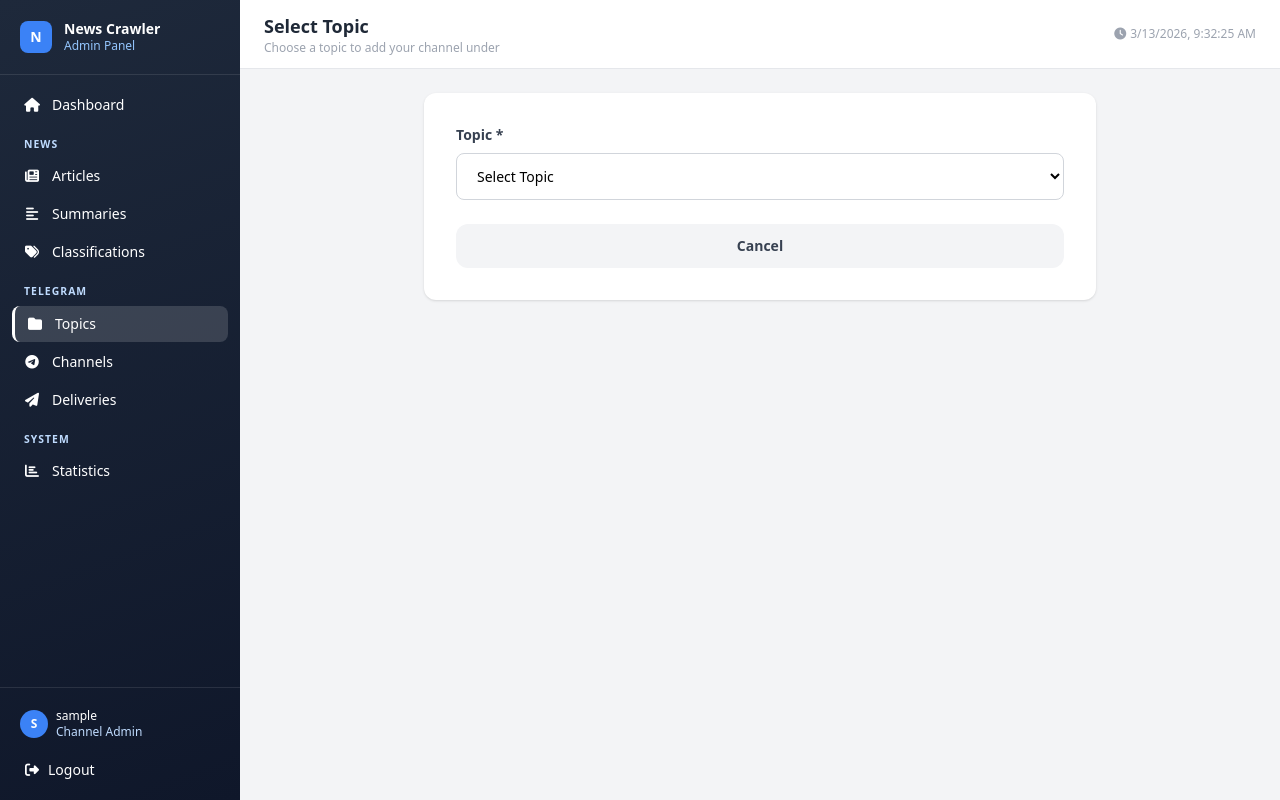
After one commit to Abdulazizrav/NewsCrawler, a Django app: page /topics/select/ in a window 1280 px wide. The commit adds this page. Run offline with Django 5.2, Linux system fonts and the light colour scheme; the visitor is signed in with stand-in values (Sample User, id 1); data that the repository does not hold is empty; some libraries are stand-ins or nearby versions.

Commit message:
The project is upgraded!

```diff
--- a/apps/urls.py
+++ b/apps/urls.py
@@ -31,6 +31,7 @@ urlpatterns = [
 
     # Topics
     path('topics/',                 views.topic_list,   name='topic_list'),
+    path('topics/select/',          views.topic_select, name='topic_select'),
     path('topics/add/',             views.topic_add,    name='topic_add'),
     path('topics/edit/<int:pk>/',   views.topic_edit,   name='topic_edit'),
     path('topics/delete/<int:pk>/', views.topic_delete, name='topic_delete'),
--- a/apps/views.py
+++ b/apps/views.py
@@ -441,24 +441,38 @@ def classification_list(request):
     classifications = Classification.objects.filter(article__owner=request.user).select_related('article', 'topic').order_by('-id')
     topic_filter = request.GET.get('topic')
     if topic_filter:
-        classifications = classifications.filter(topic_id=topic_filter, topic__owner=request.user)
+        classifications = classifications.filter(topic_id=topic_filter)
     from django.core.paginator import Paginator
     page_obj = Paginator(classifications, 30).get_page(request.GET.get('page'))
-    topics = Topic.objects.filter(owner=request.user)
+    topics = Topic.objects.all().order_by('name')  # all superadmin topics
     return render(request, 'classifications.html', {'page_obj': page_obj, 'topics': topics, 'current_topic': topic_filter})
 
 
 @login_required(login_url='/login/')
 def topic_list(request):
-    topics = Topic.objects.filter(owner=request.user)
-    for topic in topics:
-        topic.article_count = Classification.objects.filter(topic=topic, article__owner=request.user).count()
-        topic.channel_count = TelegramChannel.objects.filter(topic=topic, owner=request.user).count()
-        topic.keyword_list = [k.strip() for k in topic.keywords.split(',')] if topic.keywords else []
-    return render(request, 'topics.html', {'topics': topics})
+    try:
+        superadmin = request.user.profile.role == 'superadmin'
+    except Exception:
+        superadmin = False
+
+    if superadmin:
+        topics = list(Topic.objects.all())
+        for topic in topics:
+            topic.article_count = Classification.objects.filter(topic=topic).count()
+            topic.channel_count = TelegramChannel.objects.filter(topic=topic).count()
+            topic.keyword_list = [k.strip() for k in topic.keywords.split(',')] if topic.keywords else []
+    else:
+        # Channel admin sees only topics linked to their own channels
+        topic_ids = TelegramChannel.objects.filter(owner=request.user).values_list('topic_id', flat=True).distinct()
+        topics = list(Topic.objects.filter(pk__in=topic_ids))
+        for topic in topics:
+            topic.article_count = Classification.objects.filter(topic=topic).count()
+            topic.channel_count = TelegramChannel.objects.filter(topic=topic, owner=request.user).count()
+            topic.keyword_list = [k.strip() for k in topic.keywords.split(',')] if topic.keywords else []
+    return render(request, 'topics.html', {'topics': topics, 'topics_count': len(topics)})
 
 
-@login_required(login_url='/login/')
+@superadmin_required
 def topic_add(request):
     if request.method == 'POST':
         Topic.objects.create(owner=request.user, name=request.POST.get('name'), keywords=request.POST.get('keywords'))
@@ -467,9 +481,9 @@ def topic_add(request):
     return render(request, 'topic_form.html', {'action': 'Add'})
 
 
-@login_required(login_url='/login/')
+@superadmin_required
 def topic_edit(request, pk):
-    topic = get_object_or_404(Topic, pk=pk, owner=request.user)
+    topic = get_object_or_404(Topic, pk=pk)
     if request.method == 'POST':
         topic.name = request.POST.get('name')
         topic.keywords = request.POST.get('keywords')
@@ -479,10 +493,10 @@ def topic_edit(request, pk):
     return render(request, 'topic_form.html', {'topic': topic, 'action': 'Edit'})
 
 
-@login_required(login_url='/login/')
+@superadmin_required
 def topic_delete(request, pk):
     if request.method == 'POST':
-        topic = get_object_or_404(Topic, pk=pk, owner=request.user)
+        topic = get_object_or_404(Topic, pk=pk)
         name = topic.name
         topic.delete()
         messages.success(request, f'Topic "{name}" deleted!')
@@ -501,14 +515,23 @@ def channel_list(request):
 
 
 @login_required(login_url='/login/')
+def topic_select(request):
+    topics = Topic.objects.all().order_by('name')
+    for topic in topics:
+        topic.keyword_list = [k.strip() for k in topic.keywords.split(',')] if topic.keywords else []
+        topic.channel_count = TelegramChannel.objects.filter(topic=topic).count()
+    return render(request, 'topic_select.html', {'topics': topics})
+
+
+@login_required(login_url='/login/')
 def channel_add(request):
     if request.method == 'POST':
-        topic = get_object_or_404(Topic, pk=request.POST.get('topic'), owner=request.user)
+        topic = get_object_or_404(Topic, pk=request.POST.get('topic'))
         TelegramChannel.objects.create(
             owner=request.user,
             name=request.POST.get('name'),
             channel_id=request.POST.get('channel_id'),
-            topic=topic,
+            topic=topic,  # use original topic directly
             price_per_message=Decimal(request.POST.get('price_per_message')),
             balance=Decimal(request.POST.get('balance')),
             is_active=True,
@@ -516,15 +539,18 @@ def channel_add(request):
         )
         messages.success(request, f'Channel "{request.POST.get("name")}" added!')
         return redirect('dashboard:channel_list')
-    topics = Topic.objects.filter(owner=request.user)
-    return render(request, 'channel_form.html', {'topics': topics, 'action': 'Add'})
 
+    topics = Topic.objects.filter(owner__is_staff=True).order_by('name')
+    preselected_topic = request.GET.get('topic', '')
+    return render(request, 'channel_form.html',
+                  {'topics': topics, 'action': 'Add', 'preselected_topic': preselected_topic})
 
 @login_required(login_url='/login/')
 def channel_edit(request, pk):
     channel = get_object_or_404(TelegramChannel, pk=pk, owner=request.user)
     if request.method == 'POST':
-        topic = get_object_or_404(Topic, pk=request.POST.get('topic'), owner=request.user)
+        # Topic can belong to anyone (superadmin creates them)
+        topic = get_object_or_404(Topic, pk=request.POST.get('topic'))
         channel.name = request.POST.get('name')
         channel.channel_id = request.POST.get('channel_id')
         channel.topic = topic
@@ -532,7 +558,8 @@ def channel_edit(request, pk):
         channel.save()
         messages.success(request, f'Channel "{channel.name}" updated!')
         return redirect('dashboard:channel_list')
-    topics = Topic.objects.filter(owner=request.user)
+    # Show ALL topics created by superadmin
+    topics = Topic.objects.all().order_by('name')
     return render(request, 'channel_form.html', {'channel': channel, 'topics': topics, 'action': 'Edit'})
 
 
--- a/templates/base.html
+++ b/templates/base.html
@@ -52,6 +52,9 @@
             </a>
             <a href="{% url 'dashboard:superadmin_statistics' %}" class="sidebar-link flex items-center gap-3 px-3 py-2 rounded-lg text-white hover:text-white text-sm">
                 <i class="fas fa-chart-line w-4 text-center"></i> Statistics
+            </a>
+            <a href="{% url 'dashboard:topic_list' %}" class="sidebar-link flex items-center gap-3 px-3 py-2 rounded-lg text-white hover:text-white text-sm">
+                <i class="fas fa-folder w-4 text-center"></i> Topics
             </a>
 
             {% else %}
--- /dev/null
+++ b/templates/topic_select.html
@@ -0,0 +1,56 @@
+{% extends 'base.html' %}
+
+{% block page_title %}Select Topic{% endblock %}
+{% block page_subtitle %}Choose a topic to add your channel under{% endblock %}
+
+{% block content %}
+<div class="max-w-2xl mx-auto">
+    <div class="bg-white rounded-xl shadow p-8">
+
+        <!-- Topic Dropdown -->
+        <div class="mb-6">
+            <label class="block text-sm font-semibold text-gray-700 mb-2">Topic *</label>
+            <select id="topicSelect"
+                    class="w-full border border-gray-300 rounded-lg px-4 py-3 text-sm focus:outline-none focus:ring-2 focus:ring-blue-500 bg-white">
+                <option value="">Select Topic</option>
+                {% for topic in topics %}
+                <option value="{{ topic.pk }}"
+                        data-name="{{ topic.name }}"
+                        data-keywords="{{ topic.keyword_list|join:', ' }}"
+                        data-articles="{{ topic.article_count }}"
+                        data-channels="{{ topic.channel_count }}">
+                    {{ topic.name }}
+                </option>
+                {% endfor %}
+            </select>
+        </div>
+
+        <!-- Buttons -->
+        <div class="flex gap-3">
+            <a id="continueBtn" href="#"
+               class="flex-1 hidden text-center bg-blue-600 hover:bg-blue-700 text-white py-3 rounded-xl font-semibold text-sm transition">
+                <i class="fas fa-arrow-right mr-2"></i>Add Channel with this Topic
+            </a>
+            <a href="{% url 'dashboard:topic_list' %}"
+               class="flex-1 text-center bg-gray-100 hover:bg-gray-200 text-gray-700 py-3 rounded-xl font-semibold text-sm transition">
+                Cancel
+            </a>
+        </div>
+
+    </div>
+</div>
+
+<script>
+const select = document.getElementById('topicSelect');
+const continueBtn = document.getElementById('continueBtn');
+
+select.addEventListener('change', function () {
+    if (!this.value) {
+        continueBtn.classList.add('hidden');
+        return;
+    }
+    continueBtn.href = "{% url 'dashboard:channel_add' %}?topic=" + this.value;
+    continueBtn.classList.remove('hidden');
+});
+</script>
+{% endblock %}
```
Also changed, not shown: apps/management/commands/crawl_news.py (+11 -2 lines), apps/management/commands/send_to_telegram.py (+12 -5 lines), apps/management/commands/summarize.py (+31 -18 lines), apps/scripts/crawlers.py (+12 -11 lines), templates/channel_form.html (+26 -9 lines), templates/topics.html (+27 -4 lines), manage.py (line endings or trailing spaces).
